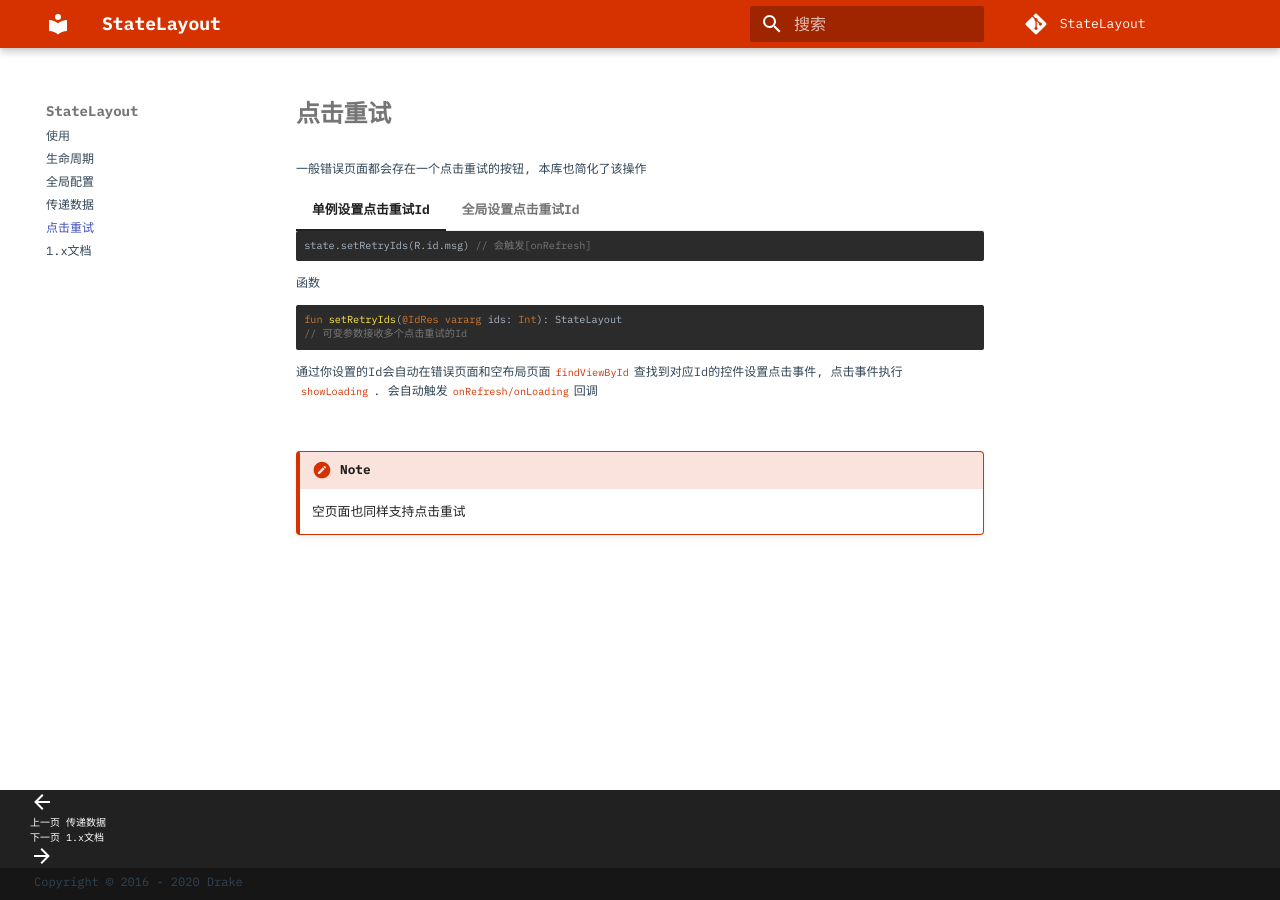
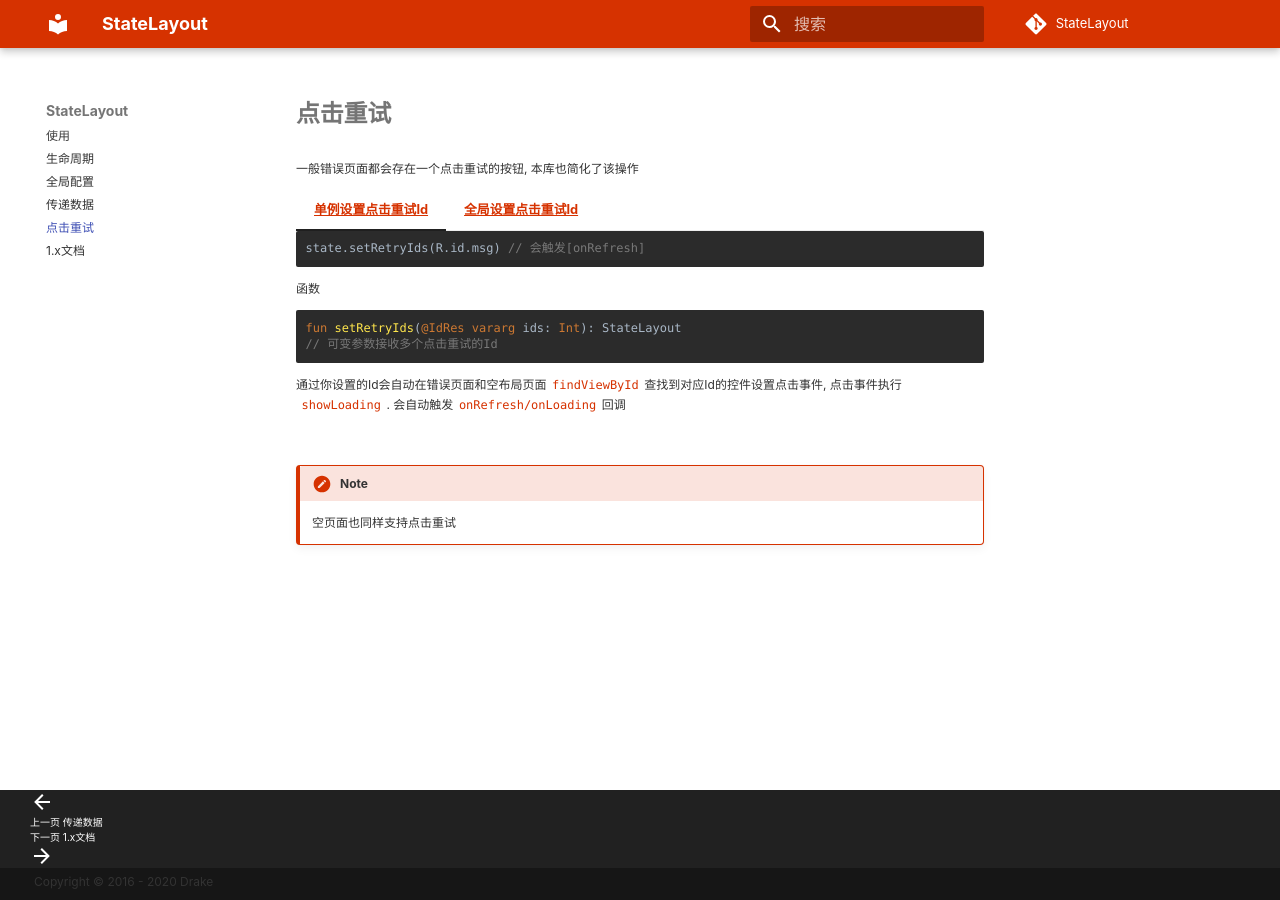
Before and after one commit to liangjingkanji/StateLayout, an MkDocs documentation site: the page built from docs/retry.md, in a window 1280 px wide. Built offline with MkDocs 1.6.1 and Material for MkDocs 9.7.7, drawn with Linux system fonts in a browser that asks for light colours; some web fonts are replaced; comment, search, counter and statistics services are not loaded.

Commit message:
更新文档字体为冬青黑体

```diff
--- a/docs/css/extra.css
+++ b/docs/css/extra.css
@@ -17,6 +17,7 @@
 
     --highlighting-color:  #d63200;
     --highlighting-color-opacity:  #d6320022;
+    --md-admonition-fg-color: #333333;
 }
 
 [data-md-color-scheme="drake"] {
@@ -28,9 +29,46 @@
     --md-accent-fg-color--dark:  #d63200;
 }
 
+@font-face {
+    font-family: "Plode";
+    src: local("Plode") format('truetype'),
+         url('https://raw.githubusercontent.com/liangjingkanji/Plode-Font/blob/master/dist/Plode.otf') format('opentype');
+    font-weight: normal;
+    font-style: normal;
+}
+@font-face {
+    font-family: "Hiragino Sans GB";
+    src: local("Hiragino Sans GB") format('truetype'),
+         url('https://raw.githubusercontent.com/liangjingkanji/Plode-Font/blob/master/dist/Hiragino%20Sans%20GB.ttc') format('opentype');
+    font-weight: normal;
+    font-style: normal;
+}
+
+/*常规字体*/
+body, input {
+    font-family: "Plode", "Hiragino Sans GB", -apple-system, Helvetica, Arial, sans-serif;
+}
+
+/*代码字体*/
+pre, code, kbd {
+    font-family: "Plode", "Hiragino Sans GB", SFMono-Regular, Consolas, Menlo, monospace;
+}
+
+* {
+    -webkit-font-feature-settings: "liga" on, "calt" on;
+    -webkit-font-smoothing: subpixel-antialiased;
+    text-rendering: optimizeLegibility;
+}
+
 .md-typeset, .md-nav__item {
-    color: #304455 !important;
+    color: var(--md-admonition-fg-color) !important;
     font-size: 12px !important;
+}
+.md-typeset code {
+    font-size: inherit;
+}
+.md-typeset .admonition, .md-typeset details {
+    font-size: inherit;
 }
 
 .md-typeset .admonition, .md-typeset details {
@@ -44,14 +82,15 @@
     background-color: var(--highlighting-color-opacity);
 }
 
-body {
-    color: #304455;
-    -webkit-font-smoothing: auto !important;
-}
-
 p code, article > code, li > code, td > code, th > code, a > code {
     background-color: rgb(0,0,0,0) !important;
     color: var(--highlighting-color) !important;
+    margin: 0 2px;
+}
+
+.md-content a {
+    color: var(--highlighting-color) !important;
+    text-decoration: underline;
     margin: 0 2px;
 }
 
@@ -73,12 +112,6 @@
     margin: 4px 0;
 }
 
-p a, article > code, td > a, th > a {
-    color: var(--highlighting-color) !important;
-    text-decoration: underline;
-    margin: 0 2px;
-}
-
 .md-typeset .tabbed-set>input:checked+label {
     margin-bottom: 4px;
 }
--- a/mkdocs.yml
+++ b/mkdocs.yml
@@ -18,9 +18,7 @@
   palette:
     scheme: 'drake'
 
-  font:
-    text: IBM Plex Mono
-    code: IBM Plex Mono
+  font: false
 
   language: zh
 
```
